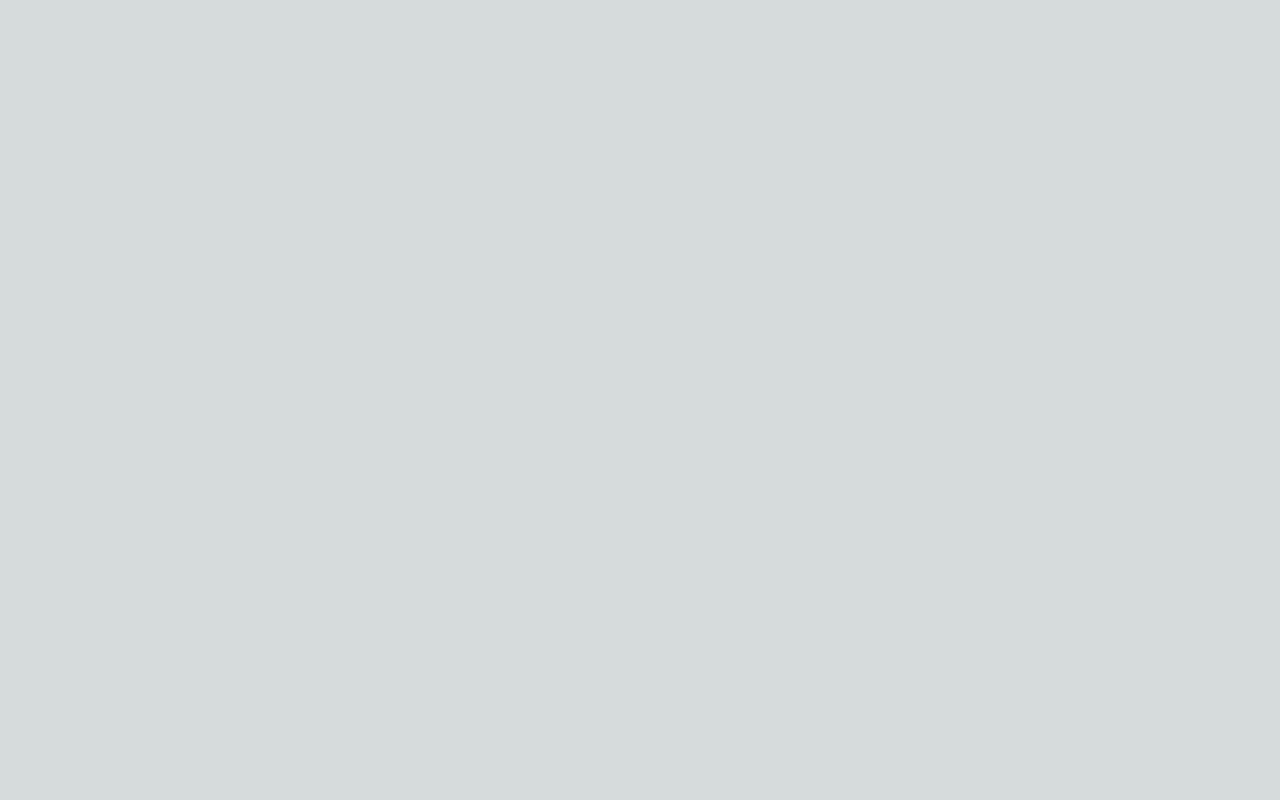
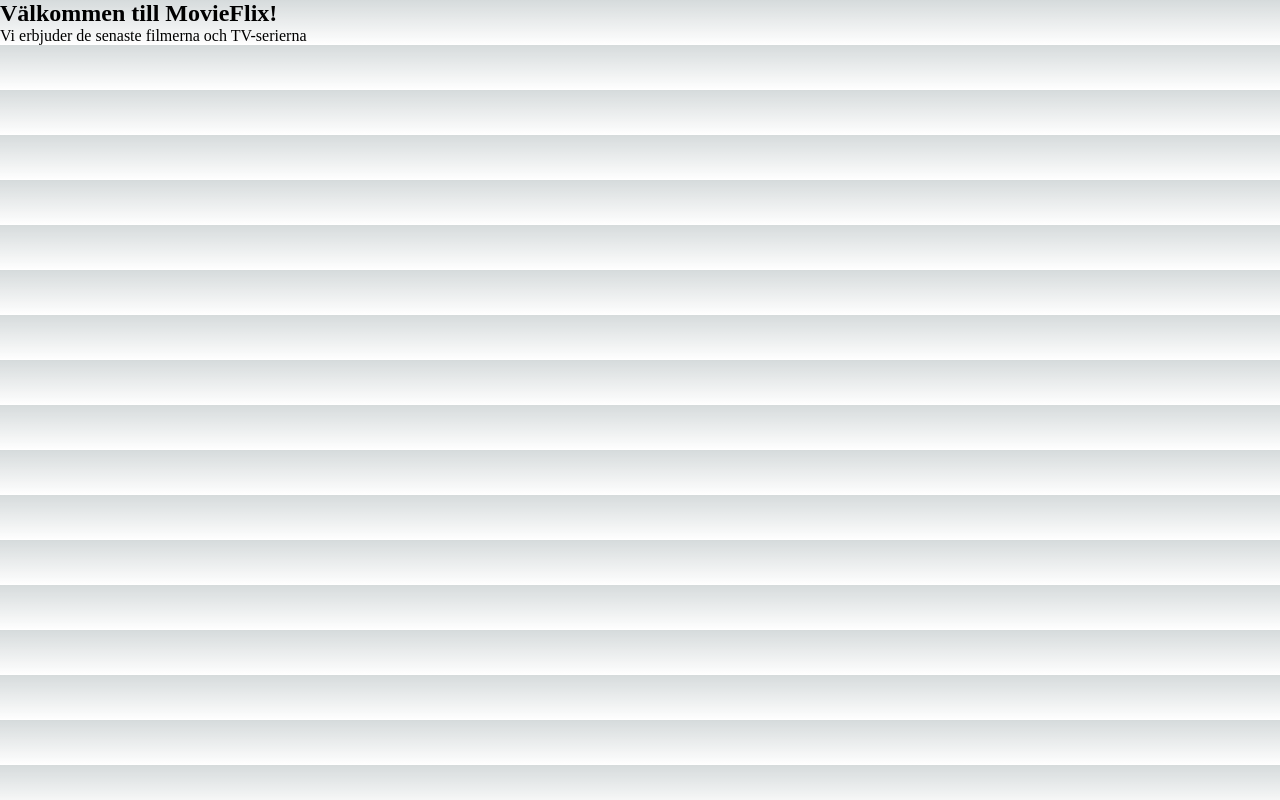
Before and after one commit to henrikvilhelmberglund/javascript-4-movieflix-nextjs-typescript, a Next.js app: page / in a window 1280 px wide. Built offline with nearby package versions, Linux system fonts and the light colour scheme.

Commit message:
feat: :white_check_mark: add new test

```diff
--- a/pages/index.tsx
+++ b/pages/index.tsx
@@ -1,14 +1,17 @@
-import Head from 'next/head'
-import Image from 'next/image'
-import { Inter } from 'next/font/google'
-import styles from '@/styles/Home.module.css'
+import Head from "next/head";
+import Image from "next/image";
+import { Inter } from "next/font/google";
+import styles from "@/styles/Home.module.css";
 
-const inter = Inter({ subsets: ['latin'] })
+const inter = Inter({ subsets: ["latin"] });
 
 export default function Home() {
   return (
     <>
-
+      <section>
+        <h1>Välkommen till MovieFlix!</h1>
+        <p>Vi erbjuder de senaste filmerna och TV-serierna</p>
+      </section>
     </>
-  )
+  );
 }
```
Also changed, not shown: 1 other file (tests, documents, lock files or other folders).
